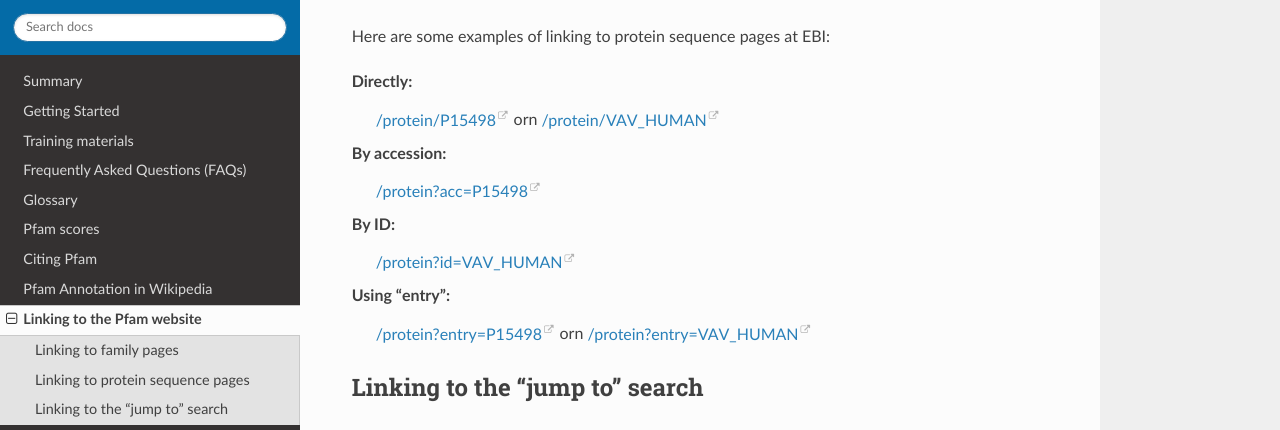
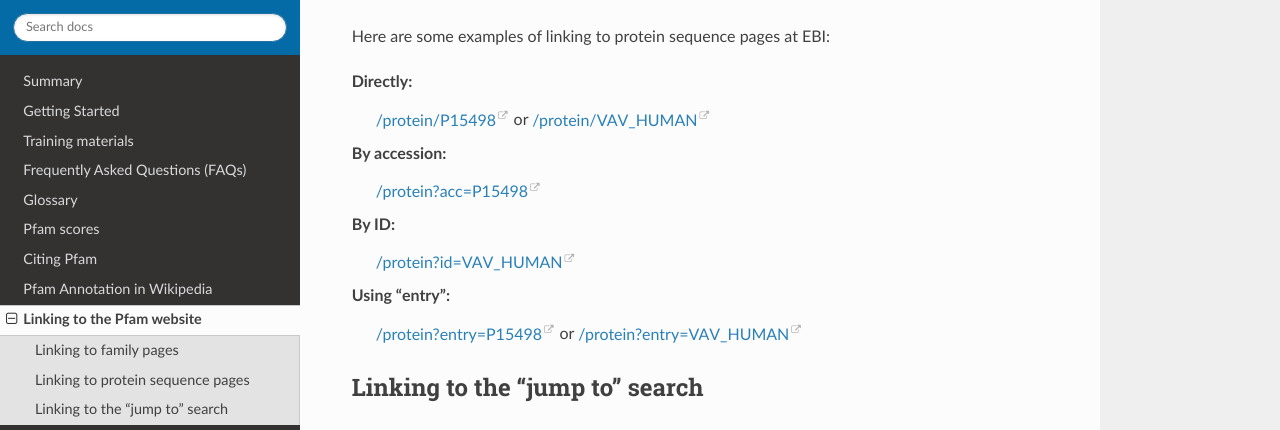
Before and after one commit to blazaropinto/pfam-docs, a Sphinx documentation site: the page built from docs/source/linking-to-pfam.rst, in a window 1280 px wide and 900 px high, scrolled down 709 px. Shown: the part 147-577 px from the top of the window. Built offline with Sphinx 7.4.7 and the Read the Docs theme 2.0.0, drawn with Linux system fonts in a browser that asks for light colours.

Commit message:
Fixed formatting on two lines

```diff
--- a/docs/source/linking-to-pfam.rst
+++ b/docs/source/linking-to-pfam.rst
@@ -32,14 +32,14 @@ As for Pfam family pages, you can refer to protein sequence pages by accession,
 Here are some examples of linking to protein sequence pages at EBI:
 
 Directly:
-    `/protein/P15498 <http://pfam.xfam.org/protein/P15498>`_ or\n
+    `/protein/P15498 <http://pfam.xfam.org/protein/P15498>`_ or
     `/protein/VAV_HUMAN <http://pfam.xfam.org/protein/VAV_HUMAN>`_
 By accession:
     `/protein?acc=P15498 <http://pfam.xfam.org/protein?acc=P15498>`_
 By ID:
     `/protein?id=VAV_HUMAN <http://pfam.xfam.org/protein?id=VAV_HUMAN>`_
 Using "entry":
-    `/protein?entry=P15498 <http://pfam.xfam.org/protein?entry=P15498>`_ or\n
+    `/protein?entry=P15498 <http://pfam.xfam.org/protein?entry=P15498>`_ or
     `/protein?entry=VAV_HUMAN <http://pfam.xfam.org/protein?entry=VAV_HUMAN>`_
 
 Linking to the "jump to" search
```
